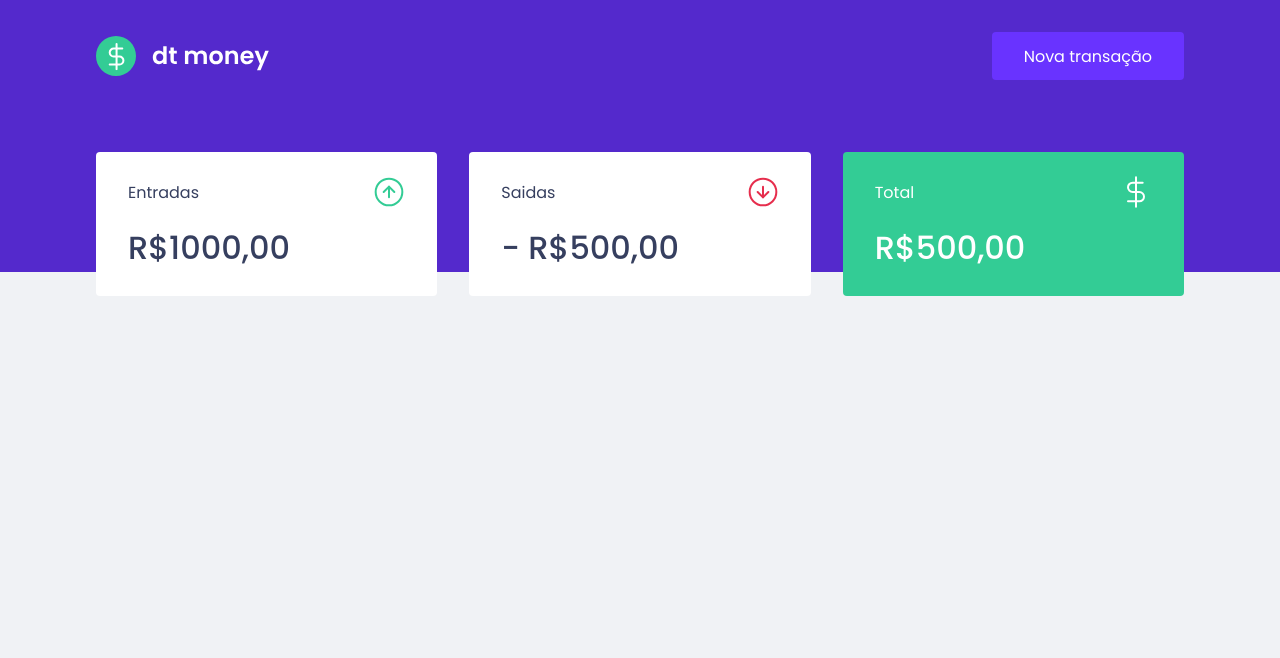
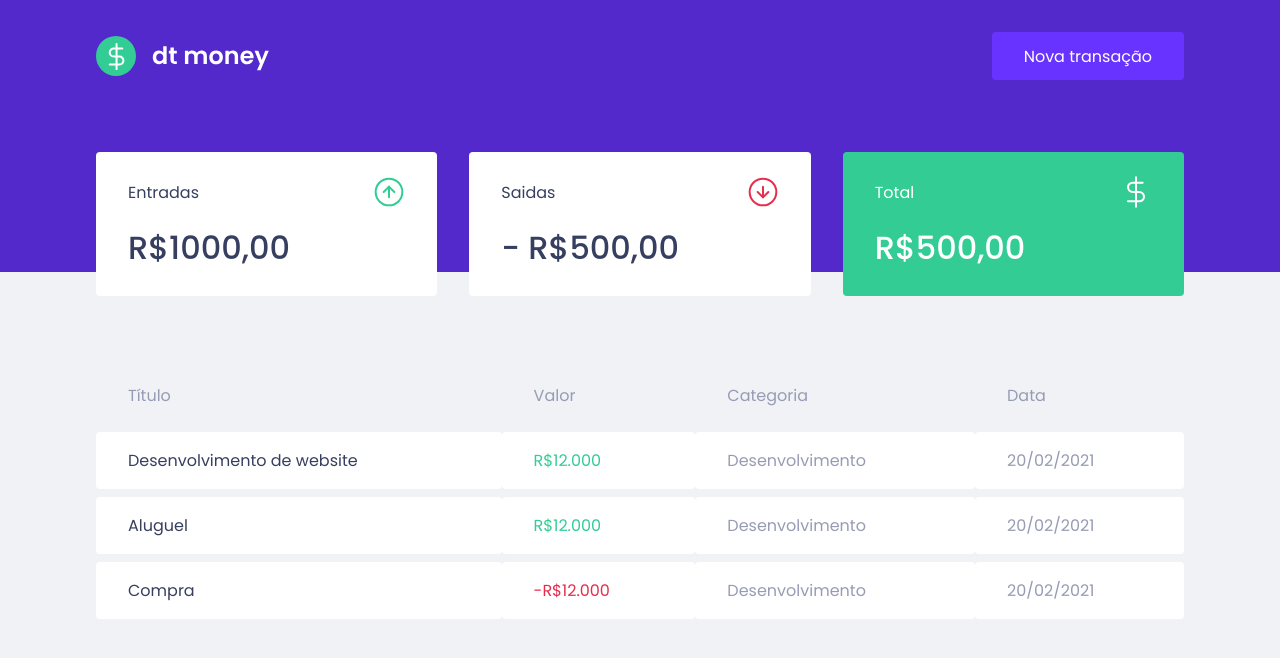
Before and after one commit to Pedroor/Dtmoney, a React (Create React App) app in the folder dtmoney/: page / in a window 1280 px wide. Shown: the top 658 px of the page. Built offline with nearby package versions, Linux system fonts and the light colour scheme.

Commit message:
Criando estilização do componente Transactions Table

```diff
--- a/dtmoney/src/components/Dashboard/index.tsx
+++ b/dtmoney/src/components/Dashboard/index.tsx
@@ -1,10 +1,12 @@
 import { Summary } from "../Summary";
+import { TransactionTable } from "../TransactionsTable";
 import { Container } from "./styles";
 
 export function Dashboard() {
   return (
     <Container>
       <Summary />
+      <TransactionTable />
     </Container>
   );
 }
--- /dev/null
+++ b/dtmoney/src/components/TransactionsTable/index.tsx
@@ -0,0 +1,38 @@
+import { Container } from "./styles";
+
+export function TransactionTable() {
+  return (
+    <Container>
+      <table>
+        <thead>
+          <tr>
+            <th>Título</th>
+            <th>Valor</th>
+            <th>Categoria</th>
+            <th>Data</th>
+          </tr>
+        </thead>
+        <tbody>
+          <tr>
+            <td>Desenvolvimento de website</td>
+            <td className="deposit">R$12.000</td>
+            <td>Desenvolvimento</td>
+            <td>20/02/2021</td>
+          </tr>
+          <tr>
+            <td>Aluguel</td>
+            <td className="deposit">R$12.000</td>
+            <td>Desenvolvimento</td>
+            <td>20/02/2021</td>
+          </tr>
+          <tr>
+            <td>Compra</td>
+            <td className="withdraw">-R$12.000</td>
+            <td>Desenvolvimento</td>
+            <td>20/02/2021</td>
+          </tr>
+        </tbody>
+      </table>
+    </Container>
+  );
+}
--- /dev/null
+++ b/dtmoney/src/components/TransactionsTable/styles.ts
@@ -0,0 +1,36 @@
+import styled from "styled-components";
+
+export const Container = styled.div`
+  margin-top: 4rem;
+
+  table {
+    width: 100%;
+    border-spacing: 0 0.5rem;
+
+    th {
+      color: var(--text-body);
+      font-weight: 400;
+      padding: 1rem 2rem;
+      line-height: 1.5rem;
+      text-align: left;
+    }
+    td {
+      padding: 1rem 2rem;
+      border: 0;
+      background: var(--shape);
+      color: var(--text-body);
+      border-radius: 0.25rem;
+
+      &:first-child {
+        color: var(--text-title);
+      }
+
+      &.deposit {
+        color: var(--green);
+      }
+      &.withdraw {
+        color: var(--red);
+      }
+    }
+  }
+`;
```
